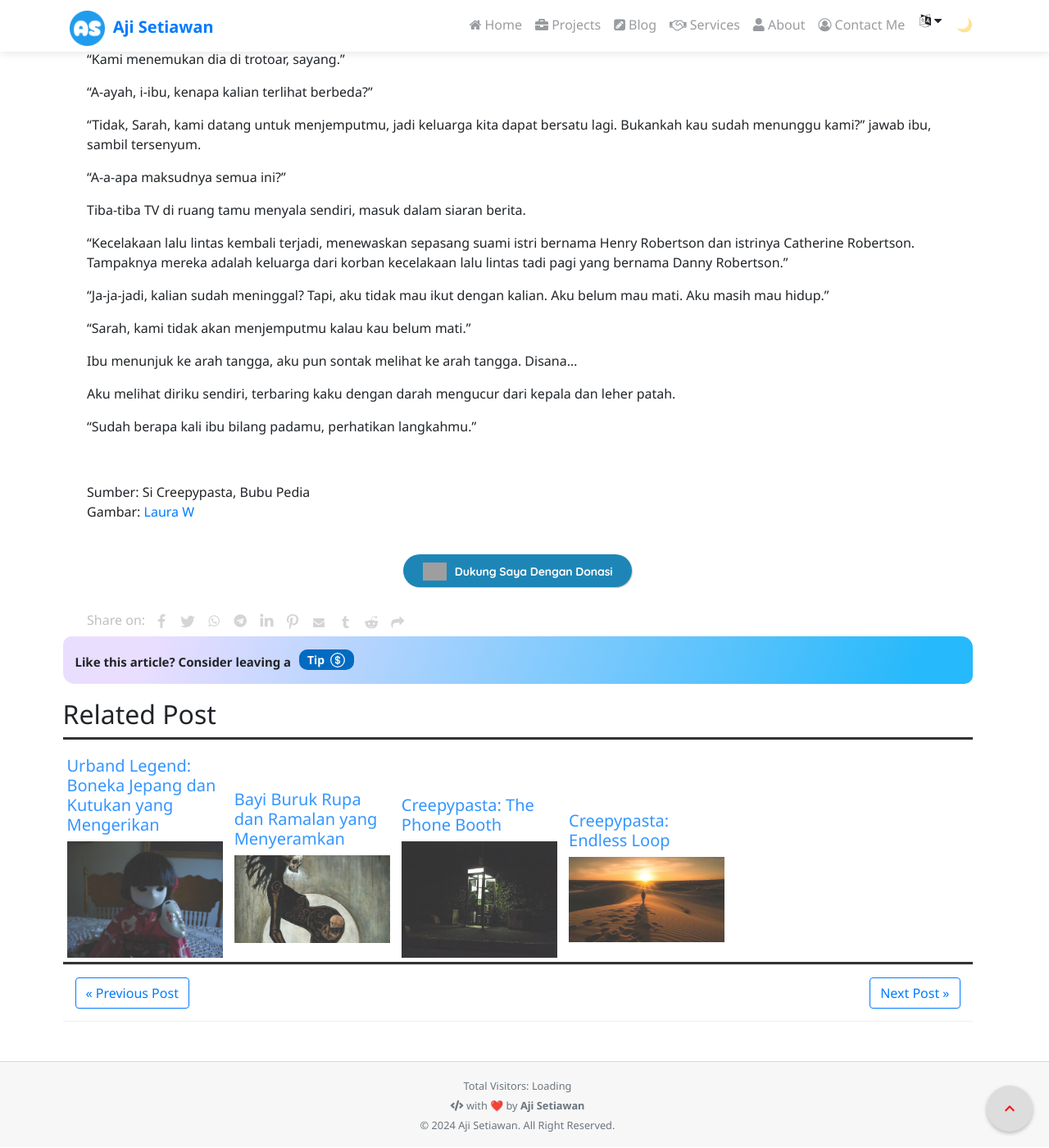
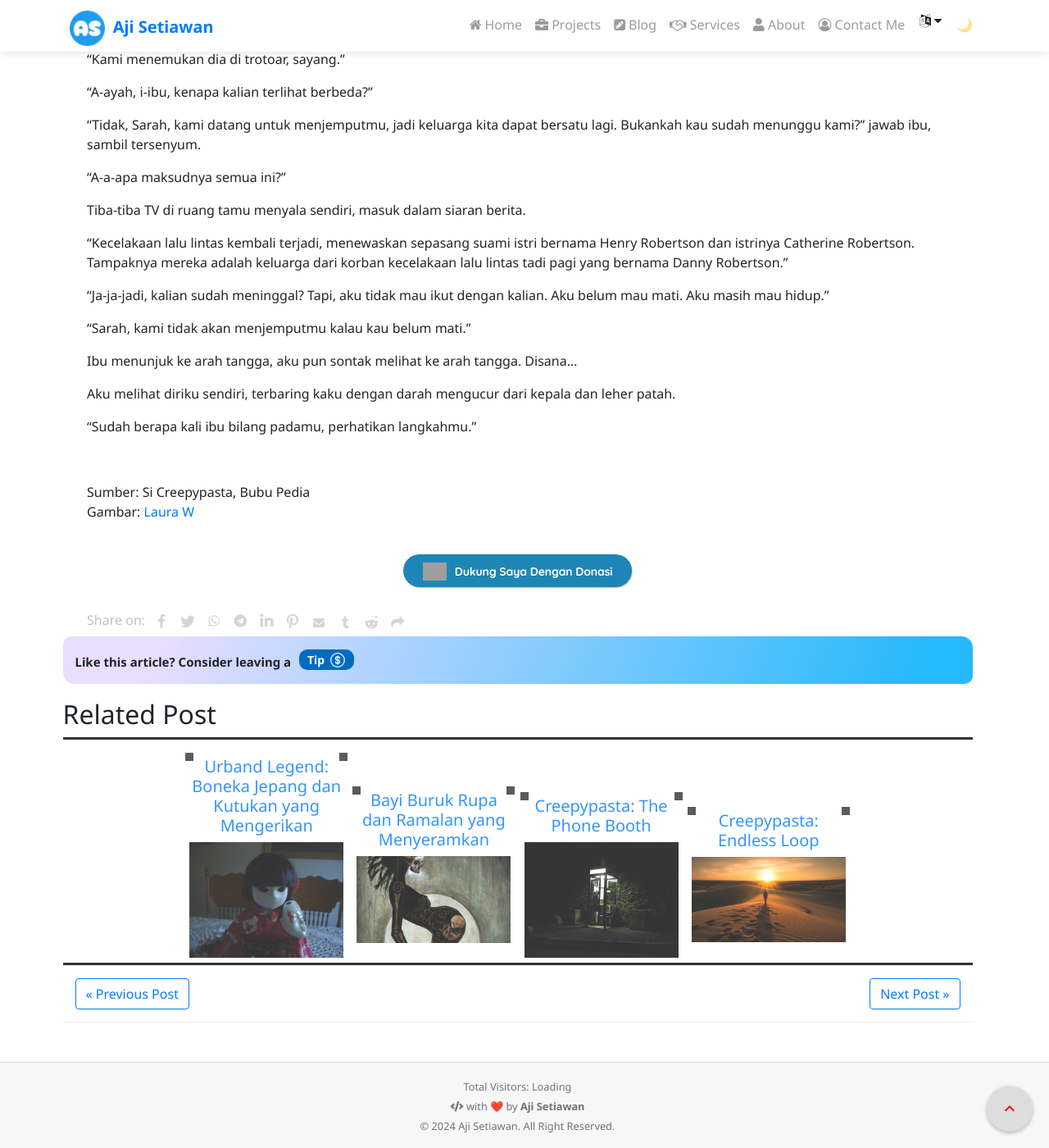
Before and after one commit to ajisetiawan716/ajisetiawan716.github.io, a Jekyll site: the page built from _posts/2024-05-09-creepypasta-watch-your-step.md, in a window 1280 px wide and 1400 px high, scrolled down 1996 px. Shown: the whole window at 82% size. Built offline with Jekyll 4.4.1, drawn with Linux system fonts in a browser that asks for light colours; nearby versions of some CDN libraries; emoji names are drawn with the system emoji font; comment, search, counter and statistics services are not loaded; a style sheet for code colours, icons or effects is not loaded; grey boxes are pictures that could not be loaded.

Commit message:
Update _blog.scss

```diff
--- a/_sass/_blog.scss
+++ b/_sass/_blog.scss
@@ -107,6 +107,7 @@
   border-bottom: 3px solid #333;
   padding-top: 15px;
   margin: 0 auto;
+  text-align: center; /* Centering the content */
 }
 
 .rel {
@@ -114,11 +115,50 @@
   display: inline-block;
   padding: 5px;
   opacity: 0.8;
+  position: relative; /* Necessary for positioning the corners */
+  border: 1px solid transparent; /* Initial border to set dimensions */
+}
+
+.rel::before, .rel::after, .rel span::before, .rel span::after {
+  content: "";
+  position: absolute;
+  width: 10px;
+  height: 10px;
+  background: #333; /* Corner color */
+}
+
+.rel::before {
+  top: 0;
+  left: 0;
+  border-top: 2px solid #333;
+  border-left: 2px solid #333;
+}
+
+.rel::after {
+  top: 0;
+  right: 0;
+  border-top: 2px solid #333;
+  border-right: 2px solid #333;
+}
+
+.rel span::before {
+  bottom: 0;
+  left: 0;
+  border-bottom: 2px solid #333;
+  border-left: 2px solid #333;
+}
+
+.rel span::after {
+  bottom: 0;
+  right: 0;
+  border-bottom: 2px solid #333;
+  border-right: 2px solid #333;
 }
 
 .rel:hover {
   opacity: 1;
 }
+
 /* End of Related Post */
 
 
```
